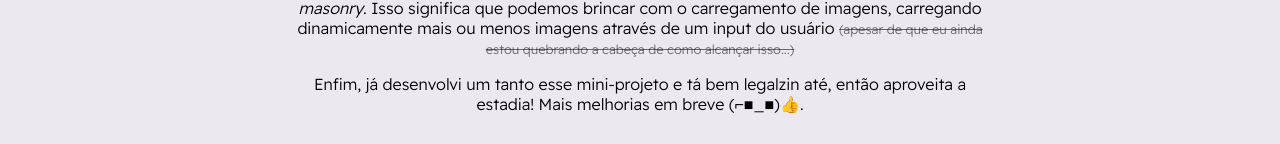
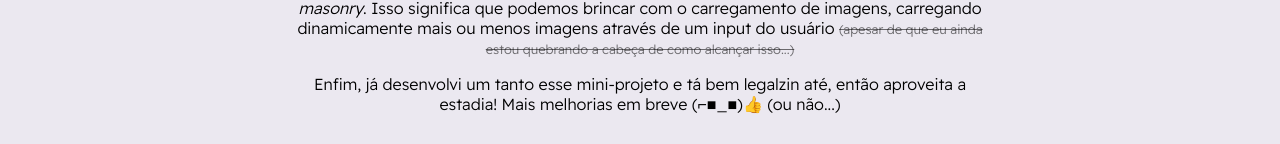
Before and after one commit to AmodeusR/Mosaico-Dinamico, a website: page index.html in a window 1280 px wide. Shown: the part 446-590 px from the top of the page. Drawn offline with Linux system fonts and the light colour scheme; grey boxes are pictures that could not be loaded; a script that the page names is missing.

Commit message:
update text

```diff
--- a/index.html
+++ b/index.html
@@ -22,7 +22,7 @@
       <p class="description">Seja bem-vindo! Talvez você esteja se perguntando o que é este lugar, <strong>mas não temas minha cara donzela!</strong> (ou donzelo...)（︶^︶）</p>
       <p class="description">Este lugar não é nada mais, nada menos que <span class="rasurar">o meu QG secreto onde planejo conquistar o mundo MuaHAHAHAH!</span> um pequenino e humilde projeto divertido que decidi fazer sobre mosaico de imagens — ou mansonry, e acho que tecnicamente não são a mesma coisa, mas eu não soube uma tradução mais cabível <img src="./img/pensando.png" alt="emoji pensando" class="emoji-pensando">.</p>
       <p class="description new-paragraph">Deixando <span class="rasurar">meu épico drama fantástico cinematográfico</span> a conversa fiada de lado, as imagens são dispostas através da dependência MacyJS e carregadas dinamicamente através do Javascript. Sim, inicialmente, não há nenhuma imagem na página, senão o container <em>masonry</em>. Isso significa que podemos brincar com o carregamento de imagens, carregando dinamicamente mais ou menos imagens através de um input do usuário <span class="rasurar">(apesar de que eu ainda estou quebrando a cabeça de como alcançar isso...)</span></p>
-      <p class="description">Enfim, já desenvolvi um tanto esse mini-projeto e tá bem legalzin até, então aproveita a estadia! Mais melhorias em breve (⌐■_■)👍.</p>
+      <p class="description">Enfim, já desenvolvi um tanto esse mini-projeto e tá bem legalzin até, então aproveita a estadia! Mais melhorias em breve (⌐■_■)👍 (ou não...)</p>
     </section>
     <div class="masonry"></div>
   </div>
```
